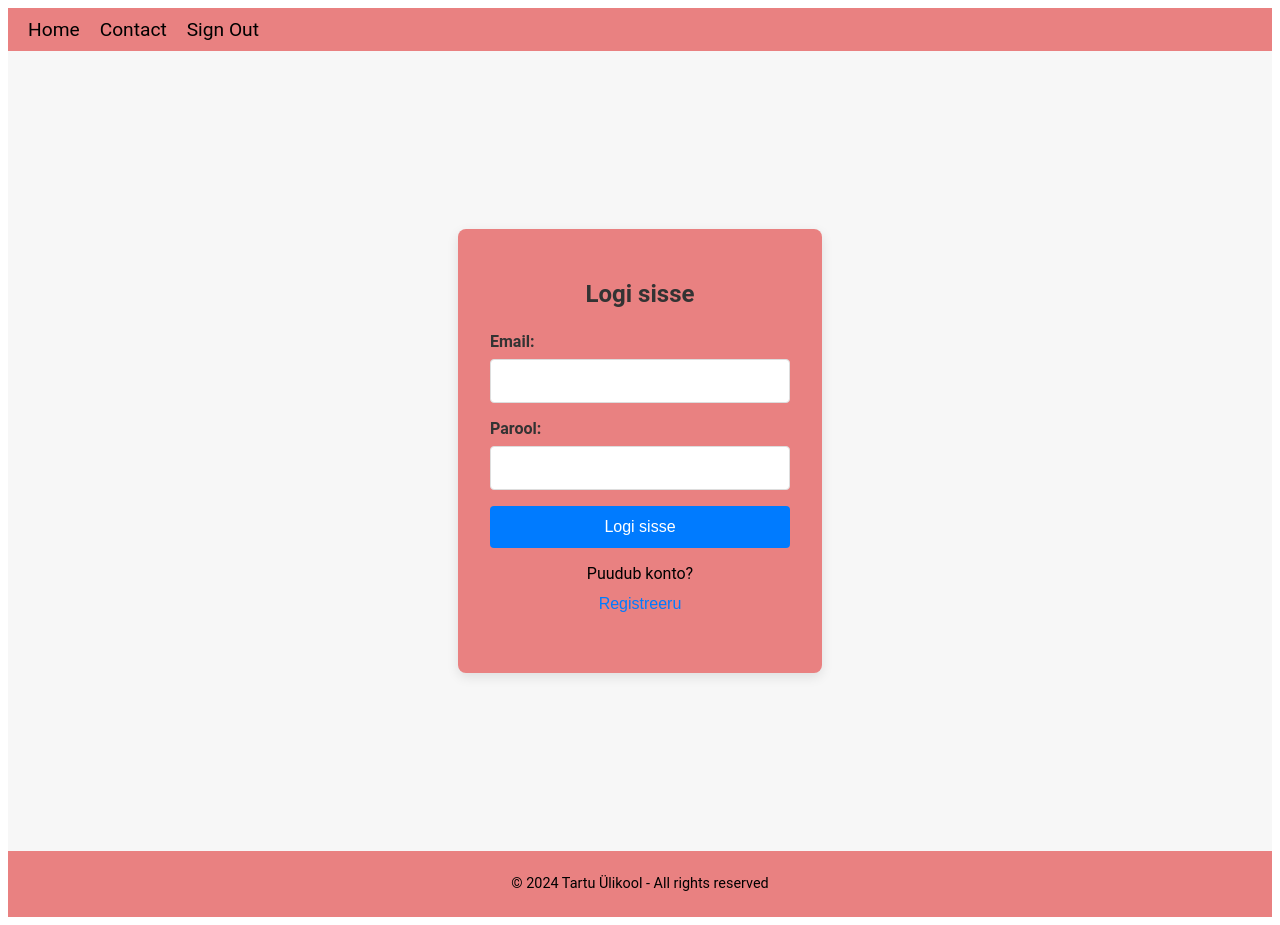
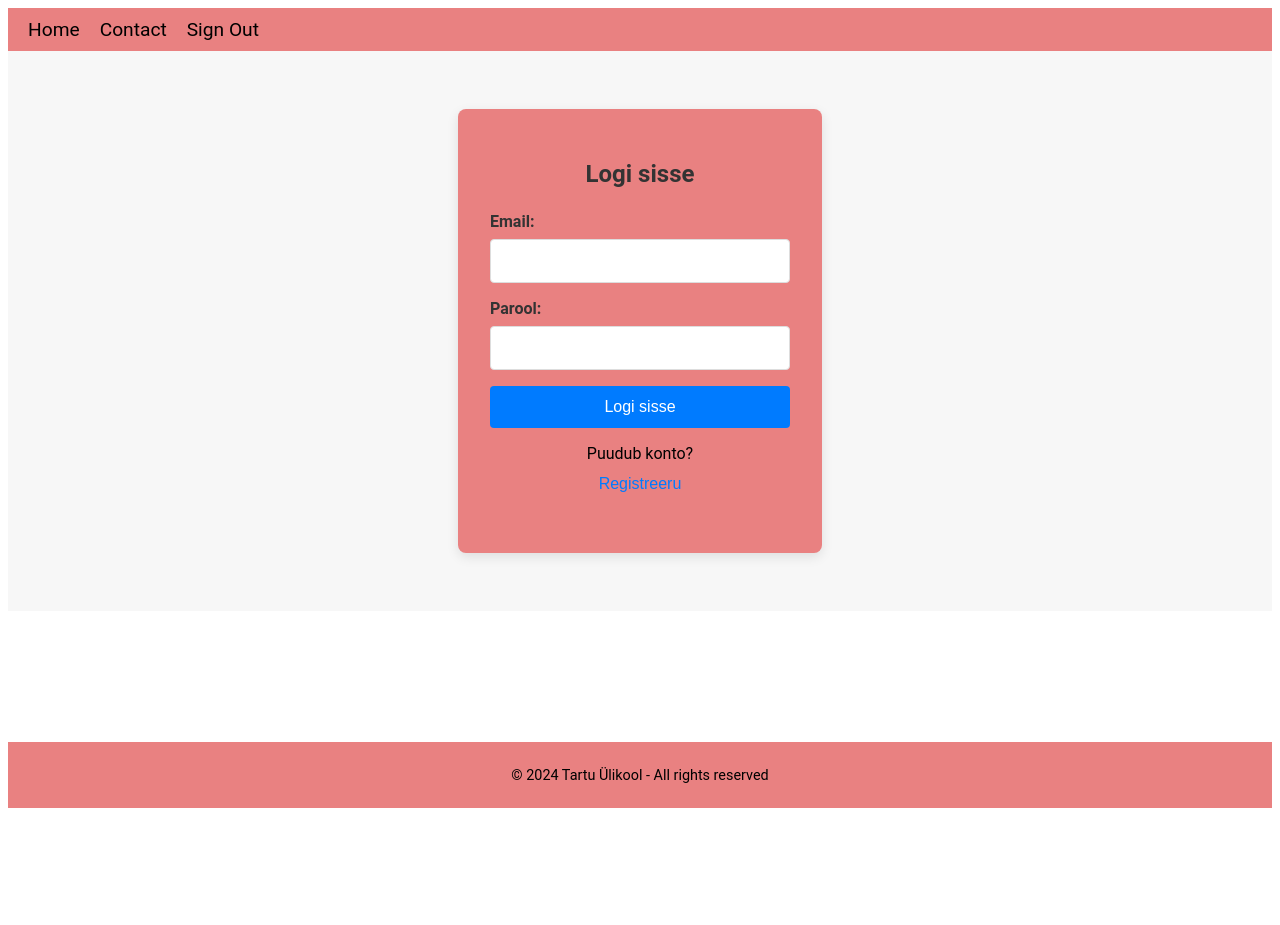
Before and after one commit to RaivoPoisu/WAD2024last, a Vue app in the folder frontend/homework4/: page /login in a window 1280 px wide. After the commit the page ends 816 px from the top, so only its background shows below. Built offline with nearby package versions, Linux system fonts and the light colour scheme.

Commit message:
margin changes

```diff
--- a/frontend/homework4/src/components/Home.vue
+++ b/frontend/homework4/src/components/Home.vue
@@ -17,6 +17,7 @@
   <script>
   import axios from 'axios';
   import { useRouter } from 'vue-router';
+
 
   export default {
     data() {
--- a/frontend/homework4/src/components/Login.vue
+++ b/frontend/homework4/src/components/Login.vue
@@ -57,7 +57,7 @@ export default {
   display: flex;
   justify-content: center;
   align-items: center;
-  height: 100vh;
+  height: 70vh;
   background-color: #f7f7f7;
 }
 
--- a/frontend/homework4/src/components/Signup.vue
+++ b/frontend/homework4/src/components/Signup.vue
@@ -50,7 +50,7 @@ export default {
   display: flex;
   justify-content: center;
   align-items: center;
-  height: 50vh;
+  height: 70vh;
   background-color: #f7f7f7;
 }
 
--- a/frontend/homework4/src/router/index.js
+++ b/frontend/homework4/src/router/index.js
@@ -25,10 +25,9 @@ const router = createRouter({
 // Protect router from unauthuarized users
 router.beforeEach((to, from, next) => {
   const loggedIn = localStorage.getItem('token');
+
   if (to.meta.requiresAuth && !loggedIn) {
     next('/login');
-  } else if (to.path === '/' && !loggedIn) {
-    next('/login'); // Kui marsruut on "/" ja pole sisselogitud, suunab login lehele
   } else {
     next();
   }
```
